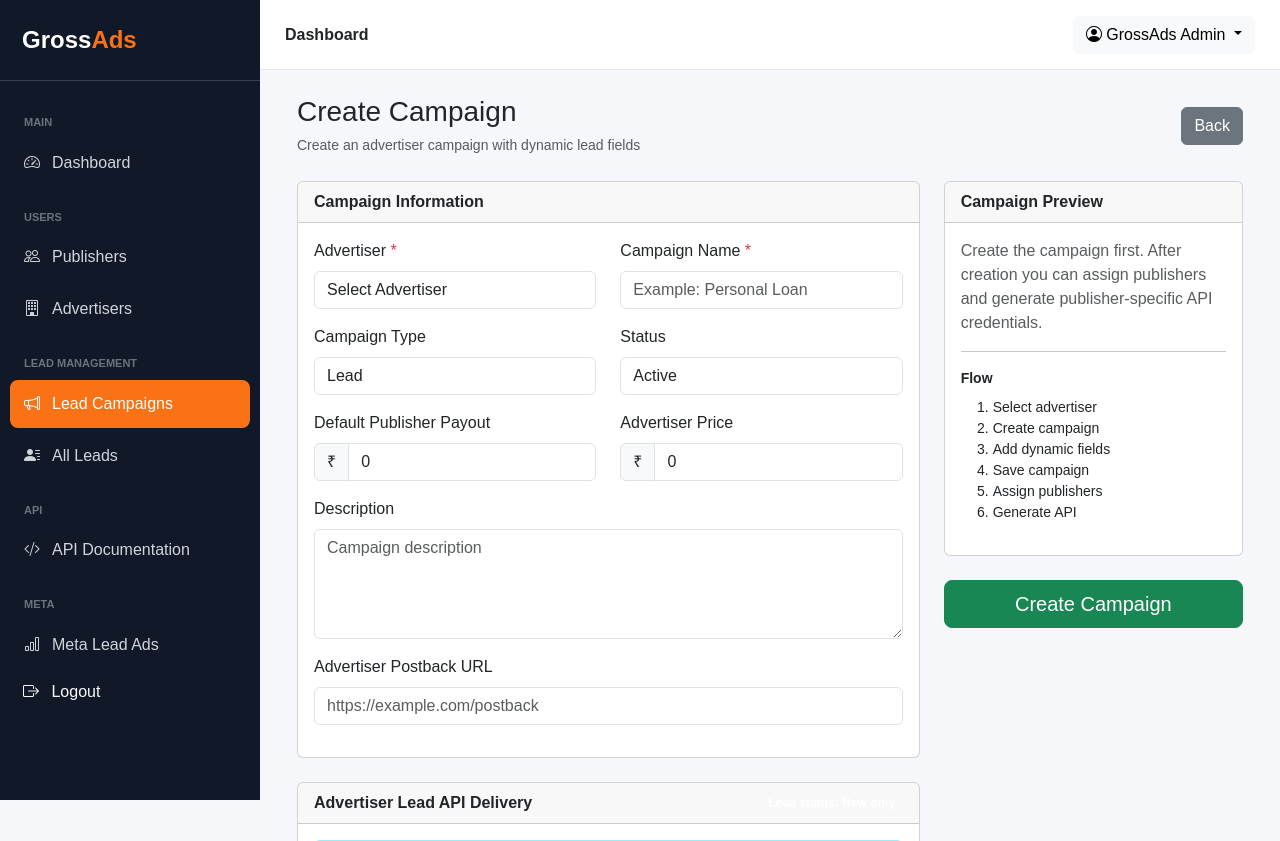
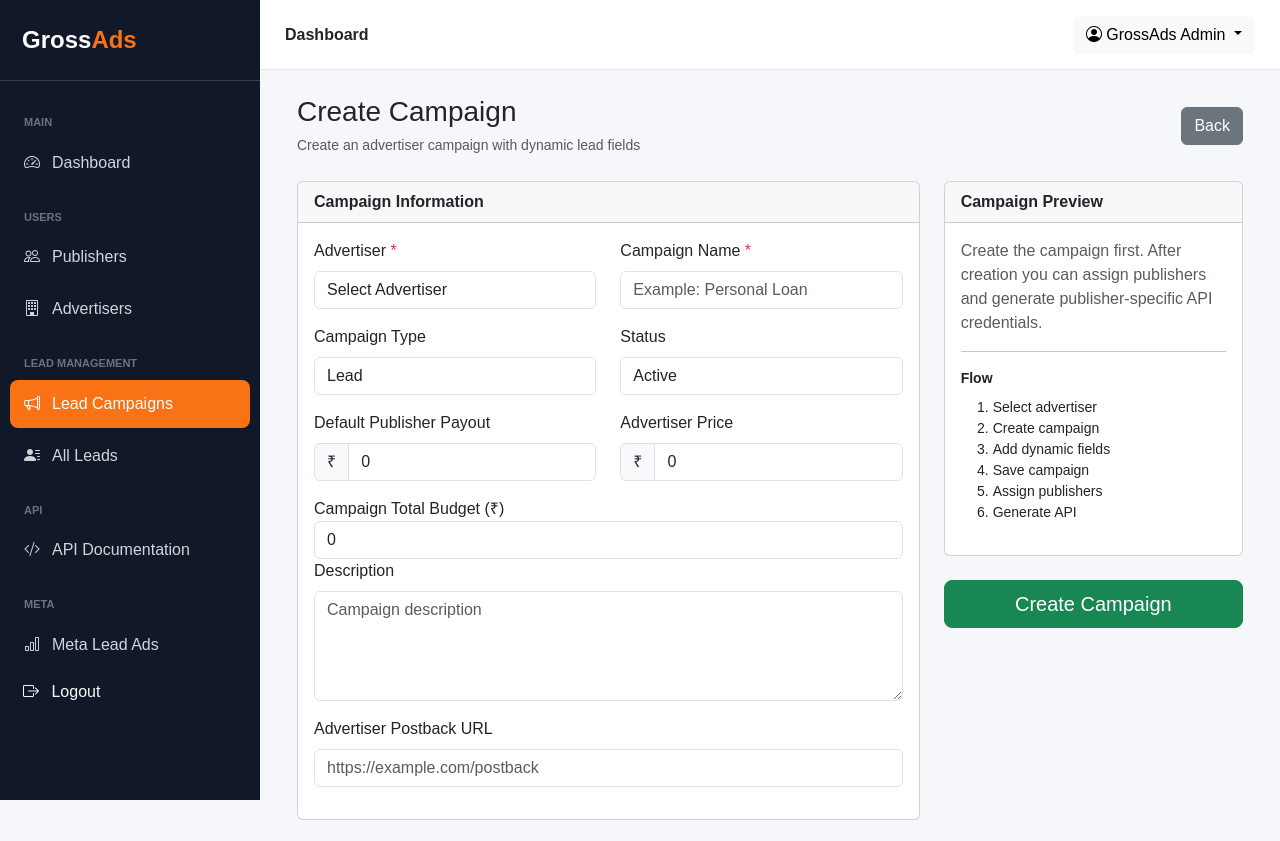
Before and after one commit to ankitgalev/grossads, a Laravel app: page /admin/campaigns/create in a window 1280 px wide. Shown: the top 841 px of the page. Run offline with Laravel 8, Linux system fonts and the light colour scheme; a user stored in the database is signed in; data comes from the database, SQL or seed files in the repository; data that the repository does not hold is empty; some libraries are stand-ins or nearby versions.

Commit message:
Add campaign total budget field

```diff
--- a/app/Http/Controllers/Admin/CampaignController.php
+++ b/app/Http/Controllers/Admin/CampaignController.php
@@ -103,6 +103,11 @@ class CampaignController extends Controller
             ],
 
             'advertiser_price' => [
+                'nullable',
+                'numeric',
+                'min:0'
+            ],
+            'budget' => [
                 'nullable',
                 'numeric',
                 'min:0'
@@ -273,6 +278,8 @@ class CampaignController extends Controller
                 'advertiser_price' => $validated[
                     'advertiser_price'
                 ] ?? 0,
+
+                'budget' => $validated['budget'] ?? 0,
 
                 'postback_url' => $validated[
                     'postback_url'
@@ -483,6 +490,12 @@ class CampaignController extends Controller
                 'min:0'
             ],
 
+            'budget' => [
+                'nullable',
+                'numeric',
+                'min:0'
+            ],
+
             'postback_url' => [
                 'nullable',
                 'url',
@@ -644,6 +657,8 @@ class CampaignController extends Controller
                     'advertiser_price'
                 ] ?? 0,
 
+                'budget' => $validated['budget'] ?? 0,
+
                 'postback_url' => $validated[
                     'postback_url'
                 ] ?? null,
--- a/app/Models/Campaign.php
+++ b/app/Models/Campaign.php
@@ -17,6 +17,7 @@ class Campaign extends Model
         'status',
         'publisher_payout',
         'advertiser_price',
+        'budget',
         'postback_url',
         'advertiser_delivery_enabled',
         'advertiser_delivery_mode',
@@ -35,6 +36,7 @@ class Campaign extends Model
     protected $casts = [
         'publisher_payout' => 'decimal:2',
         'advertiser_price' => 'decimal:2',
+        'budget' => 'decimal:2',
         'advertiser_delivery_enabled' => 'boolean',
         'advertiser_auth_config' => 'array',
         'advertiser_field_mapping' => 'array',
--- a/resources/views/admin/campaigns/create.blade.php
+++ b/resources/views/admin/campaigns/create.blade.php
@@ -219,6 +219,23 @@
 
                                 </div>
 
+                            </div>
+
+                            <div class="form-group">
+                                <label for="budget">Campaign Total Budget (₹)</label>
+                                <input
+                                    type="number"
+                                    name="budget"
+                                    id="budget"
+                                    class="form-control"
+                                    value="{{ old('budget', 0) }}"
+                                    min="0"
+                                    step="0.01"
+                                    placeholder="Enter total campaign budget"
+                                >
+                                @error('budget')
+                                    <span class="text-danger">{{ $message }}</span>
+                                @enderror
                             </div>
 
 
```
Also changed, not shown: resources/views/admin/campaigns/edit.blade.php (+17 -0 lines), resources/views/admin/campaigns/index.blade.php (+12 -0 lines), resources/views/admin/campaigns/show.blade.php (+10 -0 lines), resources/views/admin/leads/index.blade.php (+15 -0 lines), resources/views/admin/meta-integrations/create.blade.php (+3 -3 lines), database/migrations/2026_11_20_121905_add_budget_to_campaigns_table.php (added).
